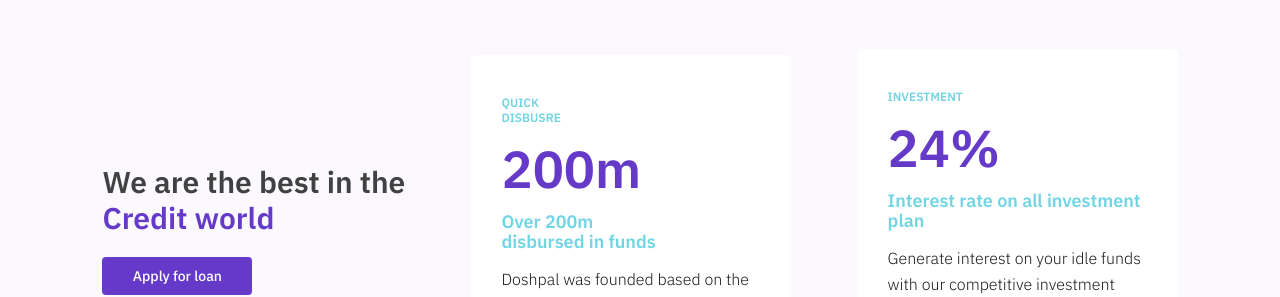
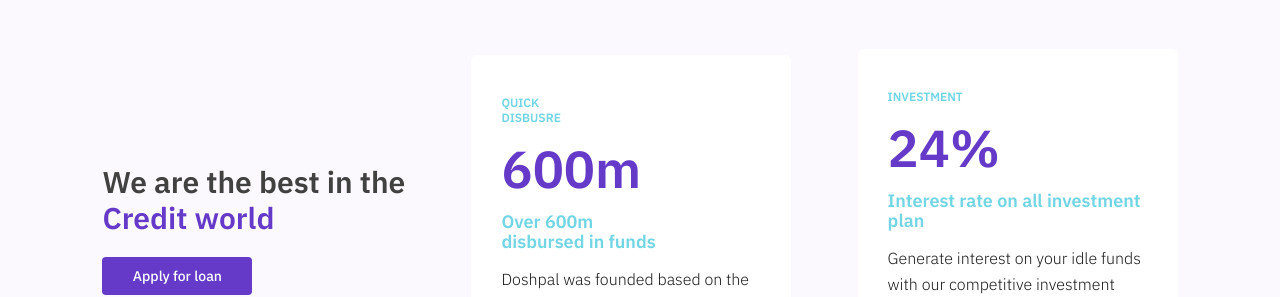
Before and after one commit to loftytech/doshpal, a React (Create React App) app: page / in a window 1280 px wide. Shown: the part 1420-1717 px from the top of the page. Built offline with nearby package versions, Linux system fonts and the light colour scheme; no server answers.

Commit message:
fixed issues

```diff
--- a/src/views/screens/home/HomeScreen.tsx
+++ b/src/views/screens/home/HomeScreen.tsx
@@ -253,8 +253,8 @@ const HomeScreen = () => {
 
                     <div className="stats-box" onClick={() => navigate("/loan-apply")}>
                         <b>QUICK <br />DISBUSRE</b>
-                        <h2>200m</h2>
-                        <h3>Over 200m <br /> disbursed in funds</h3>
+                        <h2>600m</h2>
+                        <h3>Over 600m <br /> disbursed in funds</h3>
                         <p>Doshpal was founded based on the need to fill a gap in the way financial services are offered to individuals and Small and Medium Enterprises.</p>
                     </div>
                     <div className="stats-box">
```
